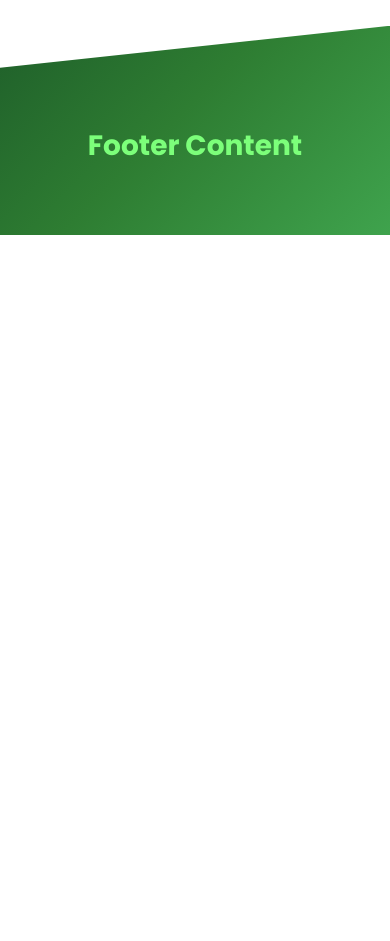
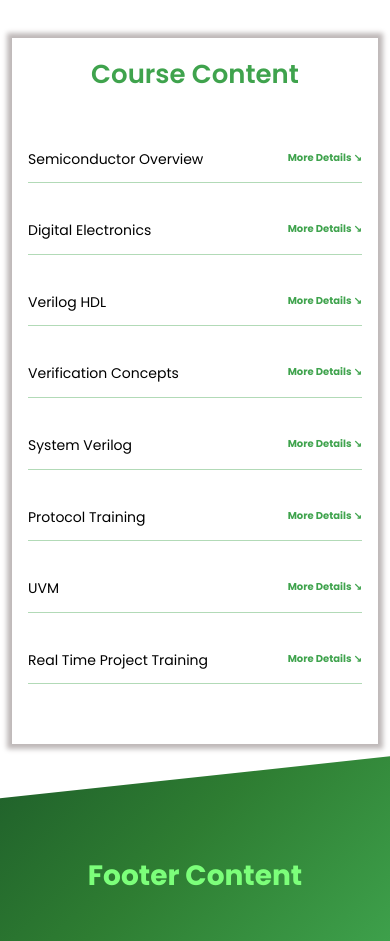
Before and after one commit to Akash-715/VLSI-Application, a React (Vite) app: page /courses in a window 390 px wide. Shown: the part 1880-2821 px from the top of the page. Before the commit the page ends 2115 px from the top, so only its background shows below. Built offline with nearby package versions, Linux system fonts and the light colour scheme; a web font is replaced by a local one.

Commit message:
Course content div is added in course page.

```diff
--- a/src/pages/Courses.jsx
+++ b/src/pages/Courses.jsx
@@ -1,8 +1,73 @@
-import React from 'react';
+import React, { useState } from 'react';
 import './course.css';
 import Footer from '../Components/Footer';
 
 const Courses = () => {
+
+    const [activeIndex , setActiveIndex] = useState(null);
+
+    const courseContent = [
+      {
+        Title: "Semiconductor Overview" ,
+        Tags: {Duration: ""} ,
+        Modules : ["ASIC/FPGA Technologies & Flow" , "EDA Tools"]
+      } ,
+      {
+        Title: "Digital Electronics",
+        Tags: {Duration: ""},
+        Modules: ["Introduction To Logic Gates" , "Combinational/Sequential Logic Circuits" ,
+                  "Frequency Division Using Counters" , "Finite State Machine" ,
+                  "Synchronous and Asynchronous Digital Circuits" , "Clock Domain Crossing, Low Power Design Techniques",
+                  "Setup And Hold Time"]
+      },
+      {
+        Title: "Verilog HDL" ,
+        Tags: {Duration: ""} ,
+        Modules: ["Introduction to Verilog, Data Types, Operators" , "Compiler Directives And System Tasks" ,
+                  "Task & Function, Data Flow Modeling" , "Behavioral Modeling, Verilog For Design",
+                  "Combinational/Sequential Logic Design" , "Synthesizable RTL For Design" ,
+                  "Verilog For Verification, Timing Controls" , "Conditional Statements, Loops",
+                  "Sequential And Parallel Blocks" , "Advanced Verilog For Verification, Timing Checks"
+        ]
+      },
+      {
+        Title: "Verification Concepts",
+        Tags: {Duration: ""} ,
+        Modules: ["Real-time verification scenarios"]
+      },
+      {
+        Title: "System Verilog",
+        Tags: {Duration: ""} ,
+        Modules: ["Data Types – Arrays, Queue" , "Array Manipulation Methods" ,
+                  "Structures, Unions, Task And Function" , "Task and Functions" ,
+                  "Interface, Virtual Interface, SV Classes" , "Mailbox, Packages, Compilation Unit, Processes",
+                  "Randomization And Constraints, SV Assertions"
+        ]
+      },
+      {
+        Title: "Protocol Training" ,
+        Tags: {Duration: ""} ,
+        Modules: ["PCIe or DDR or AXI"]
+      },
+      {
+        Title: "UVM" ,
+        Tags: {Duration: ""} ,
+        Modules: ["UVM Introduction, Factory and Overrides" , "UVM Reporting, Transaction Level Modeling",
+                  "UVM Driver, Sequencer, Monitor, Agent" , "UVM Environment, Test, Phases, Sequence",
+                  "Virtual Sequence and Virtual Sequencer" , "UVM Scoreboard, Callbacks, Configuration Management",
+                  "Register Abstraction Layer(RAL)" , "Functional Coverage Model and Subscriber",
+                  "Reference Model"
+        ]
+      },
+      {
+        Title: "Real Time Project Training",
+        Tags: {Duration: ""} ,
+        Modules: ["Students will get a chance to work on a Active Real Time Project involving AXI Interconnect/PCI Express and build their professional expertise."]
+      }
+    ]
+
+
+
   return (
     <div className='course'>
       <div className='courseHero'>
@@ -30,6 +95,7 @@ const Courses = () => {
           <h2>What Makes This Course Stand Out</h2>
 
           <ul>
+
             <li>Strong foundation in Digital Design and Verilog</li>
             <li>Coverage of state-of-the-art VLSI verification concepts</li>
             <li>Extensive training in SystemVerilog and UVM</li>
@@ -63,11 +129,37 @@ const Courses = () => {
           </ul>
 
         </div>
+      </div>
 
         <div className='courseContent'>
+          <h1>Course Content</h1>
 
+              {courseContent.map((course, index) => (
+                <div key={index} className="courseBlock">
+
+
+                  <div
+                    className="courseHeader"
+                    onClick={() => setActiveIndex(activeIndex === index ? null : index)}
+                  >
+                    <span className="courseTitle">{course.Title}</span>
+                    <span className="more">
+                      {activeIndex === index ? "Hide Details ↗" : "More Details ↘"}
+                    </span>
+                  </div>
+
+
+                  <div className={`modules ${activeIndex === index ? "active" : ""}`}>
+                    <ul>
+                      {course.Modules.map((module, i) => (
+                        <li key={i}>{module}</li>
+                      ))}
+                    </ul>
+                  </div>
+
+                </div>
+              ))}
         </div>
-      </div>
 
 
     <Footer />
--- a/src/pages/Home.jsx
+++ b/src/pages/Home.jsx
@@ -79,7 +79,7 @@ const Home = () => {
 
       <div className='discountDiv'>
         <div className='discountWords'>
-          <h1>Free Internship Program</h1>
+          <h1>Internship Program</h1>
 
           <p>
             We don’t just train — we provide real industry exposure.
--- a/src/pages/course.css
+++ b/src/pages/course.css
@@ -43,7 +43,7 @@
     display: grid;
     grid-template-columns: 50% 50%;
     width: 100%;
-    height: 1000px;
+    height: 820px;
     padding-top: 10px;
 }
 
@@ -176,9 +176,110 @@
     flex-shrink: 0;
 }
 
-/* =============================== */
-/* ===== COURSES MOBILE VIEW ===== */
-/* =============================== */
+.courseContent{
+  height: 100%;
+  margin: 20px;
+  box-shadow: 0px 0px 5px 5px #beb8b8;
+  display: flex;
+  flex-direction: column;
+  font-family: "poppins";
+  gap: 40px;
+  padding-bottom: 100px;
+}
+
+.courseContent h1{
+  text-align: center;
+  font-weight: 600;
+  font-size: 32px;
+  color:#3FA34D;
+}
+
+.courseBlock{
+  position: relative;
+  padding: 16px 40px;
+}
+
+
+.courseHeader{
+  display: flex;
+  justify-content: space-between;
+  align-items: center;
+  cursor: pointer;
+}
+
+
+.courseBlock::after{
+  content: "";
+  position: absolute;
+  left: 40px;
+  right: 40px;
+  bottom: 0;
+  height: 1px;
+  background: rgba(63,163,77,0.4);
+}
+
+
+.modules{
+  max-height: 0;
+  overflow: hidden;
+  transition: max-height 0.4s ease;
+}
+
+
+.modules.active{
+  max-height: 500px;
+  margin-top: 16px;
+}
+
+/* module list */
+.modules ul{
+  display: grid;
+  grid-template-columns: repeat(2, 1fr); /* evenly spread columns */
+  gap: 12px 24px;
+  list-style: none;
+  padding-left: 0;
+}
+
+
+.modules li{
+  display: flex;
+  gap: 10px;
+  font-family: "poppins";
+  font-size: 15px;
+  color: #073738;
+}
+
+
+.modules li::before{
+  content: "";
+  width: 8px;
+  height: 8px;
+  background-color: #3FA34D;
+  transform: rotate(45deg);
+  margin-top: 6px;
+  flex-shrink: 0;
+}
+
+.more{
+  font-size: 16px;
+  cursor: pointer;
+  font-weight: 700;
+  white-space: nowrap;
+  color: #3FA34D;
+}
+
+.courseBlock .more{
+  opacity: 0;
+  visibility: hidden;
+  transition: opacity 0.3s ease;
+}
+
+
+.courseBlock:hover .more{
+  opacity: 1;
+  visibility: visible;
+}
+
 
 @media (max-width: 768px) {
 
@@ -314,4 +415,67 @@
     padding-left: 20px;
   }
 
+    /* ---------- COURSE CONTENT CONTAINER ---------- */
+
+  .courseContent{
+    margin: 12px;
+    padding-bottom: 60px;
+    gap: 24px;
+  }
+
+  .courseContent h1{
+    font-size: 26px;
+  }
+
+  /* ---------- COURSE BLOCK ---------- */
+
+  .courseBlock{
+    padding: 14px 16px;   /* reduce side padding */
+  }
+
+  .courseBlock::after{
+    left: 16px;
+    right: 16px;
+  }
+
+  /* ---------- HEADER ROW ---------- */
+
+  .courseHeader{
+    align-items: flex-start;
+    gap: 12px;
+  }
+
+  .courseTitle{
+    font-size: 14px;
+    line-height: 1.4;
+  }
+
+  /* hide hover-based "more" on touch devices */
+  .courseBlock .more{
+    opacity: 1;
+    visibility: visible;
+    font-size: 10px;
+  }
+
+  /* ---------- MODULES (ACCORDION) ---------- */
+
+  .modules.active{
+    margin-top: 12px;
+  }
+
+  .modules ul{
+    grid-template-columns: 1fr;   /* single column */
+    gap: 10px;
+  }
+
+  .modules li{
+    font-size: 14px;
+  }
+
+  .modules li::before{
+    width: 7px;
+    height: 7px;
+    margin-top: 6px;
+  }
+
 }
```
